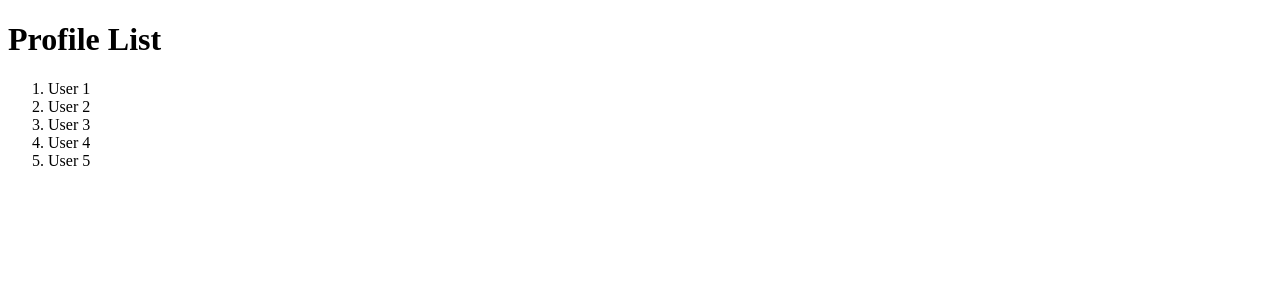
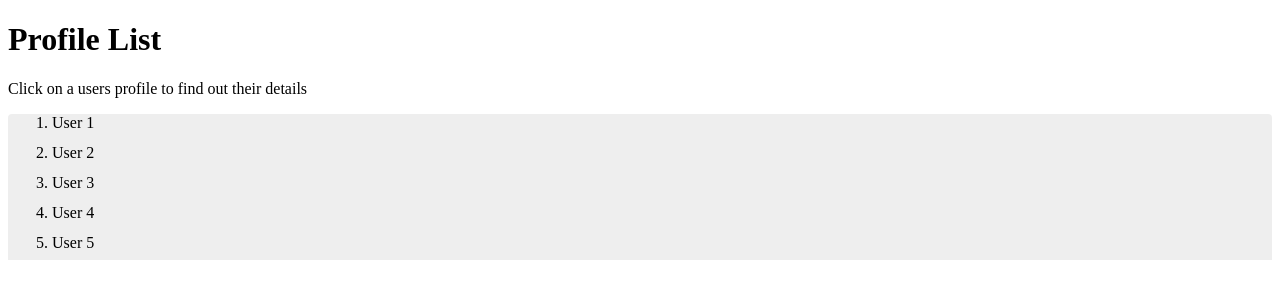
Before and after one commit to alecb7/AND-user-list, a website built with webpack: page src/index.html in a window 1280 px wide. Built offline with nearby package versions, Linux system fonts and the light colour scheme; files whose address does not match are found by name.

Commit message:
Updated index page with css

```diff
--- /dev/null
+++ b/src/index.css
@@ -0,0 +1,14 @@
+.users
+{
+	list-style-type: none;
+	background-color: #EEE;
+	border-top-right-radius: 4px;
+    border-top-left-radius: 4px;
+}
+
+li
+{
+	padding-top: : 0.25em;
+	padding-bottom: 0.5em;
+    margin: 0.25em;
+}
--- a/src/index.html
+++ b/src/index.html
@@ -6,6 +6,8 @@
     </head>
     <body>
     <h1>Profile List</h1>
+    <p>Click on a users profile to find out their details</p>
+    <div class="users">
         <ol>
             <li>User 1</li>
             <li>User 2</li>
@@ -13,5 +15,6 @@
             <li>User 4</li>
             <li>User 5</li>
         </ol>
+    </div>
     </body>
 </html>
```
Also changed, not shown: 1 other file. Lines whose indentation alone changed are shown as unchanged.
